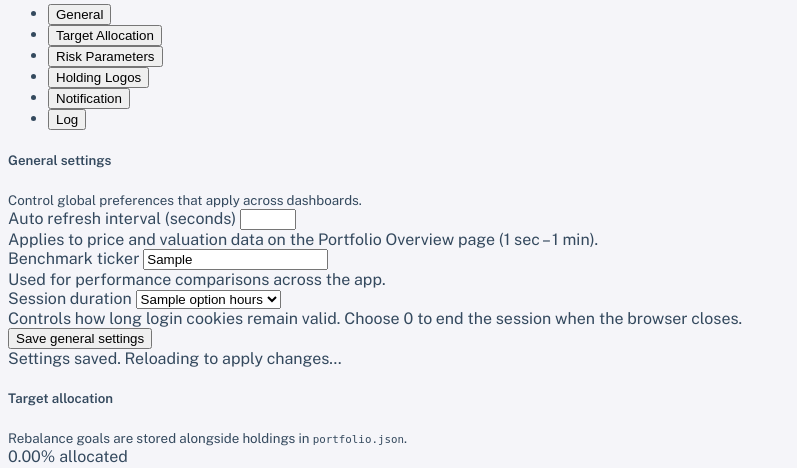
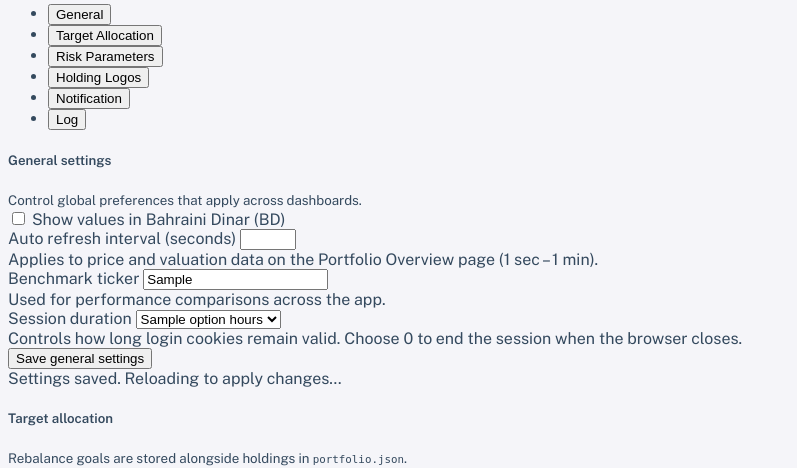
Before and after one commit to SentientByte/DashFolio, a Python web app: template templates/settings.html in a window 1280 px wide. Shown: the part 271-739 px from the top of the page, without its empty margins (0-797 px from the left). Run offline with Jinja, Linux system fonts and the light colour scheme; the template is opened without the code that fills it: most values are stand-ins (such as "Sample title", 1, 10 or a date in 2020).

Commit message:
Update settings.html

```diff
--- a/templates/settings.html
+++ b/templates/settings.html
@@ -50,6 +50,12 @@
                         <div>
                             <h5 class="mb-1">General settings</h5>
                             <small class="text-muted">Control global preferences that apply across dashboards.</small>
+                        </div>
+                            <div class="d-flex flex-column align-items-end text-end">
+                            <div class="form-check form-switch mb-0">
+                                <input class="form-check-input" type="checkbox" id="settings-currency-toggle" {% if currency_settings.code == 'BHD' %}checked{% endif %}>
+                                <label class="form-check-label" for="settings-currency-toggle">Show values in Bahraini Dinar (BD)</label>
+                            </div>
                         </div>
                     </div>
                     <div class="card-body">
```
